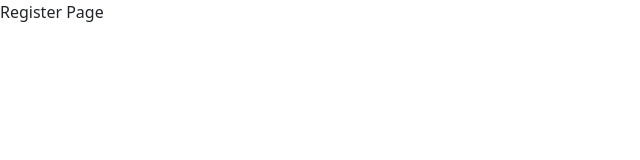
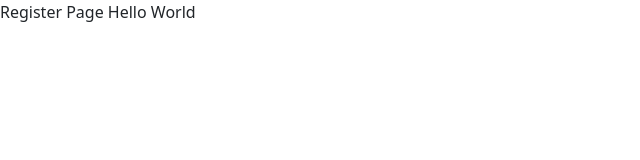
Before and after one commit to L2GS-19101360/CampusChime, a React (Vite) app: page /registerPage in a window 1280 px wide. Shown: the top 160 px of the page, without its empty margins (0-640 px from the left). Built offline with nearby package versions, Linux system fonts and the light colour scheme.

Commit message:
Update RegisterPage.jsx

```diff
--- a/src/pages/Register Page/RegisterPage.jsx
+++ b/src/pages/Register Page/RegisterPage.jsx
@@ -19,7 +19,7 @@ class RegisterPage extends Component {
     render() {
         return (
             <div>
-                Register Page
+                Register Page Hello World
             </div>
         )
     }
```
